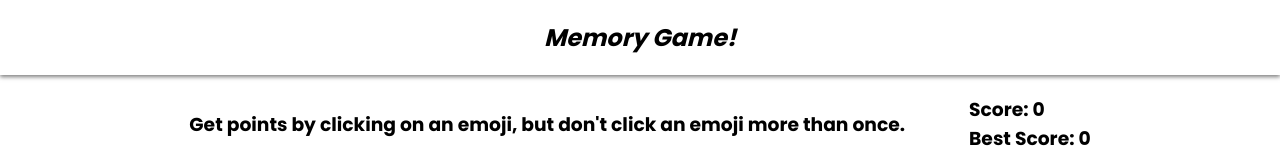
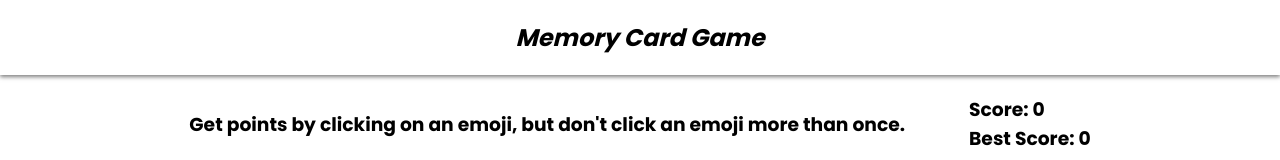
Before and after one commit to ENSUU/memory-game, a React (Vite) app: page / in a window 1280 px wide. Shown: the top 160 px of the page. Built offline with nearby package versions, Linux system fonts and the light colour scheme; no server answers.

Commit message:
Update Navbar component title

```diff
--- a/src/components/Navbar.jsx
+++ b/src/components/Navbar.jsx
@@ -4,7 +4,7 @@ export default function Navbar() {
     return (
         <nav>
             <h1>
-                <i>Memory Game!</i>
+                <i>Memory Card Game</i>
             </h1>
         </nav>
     )
```
